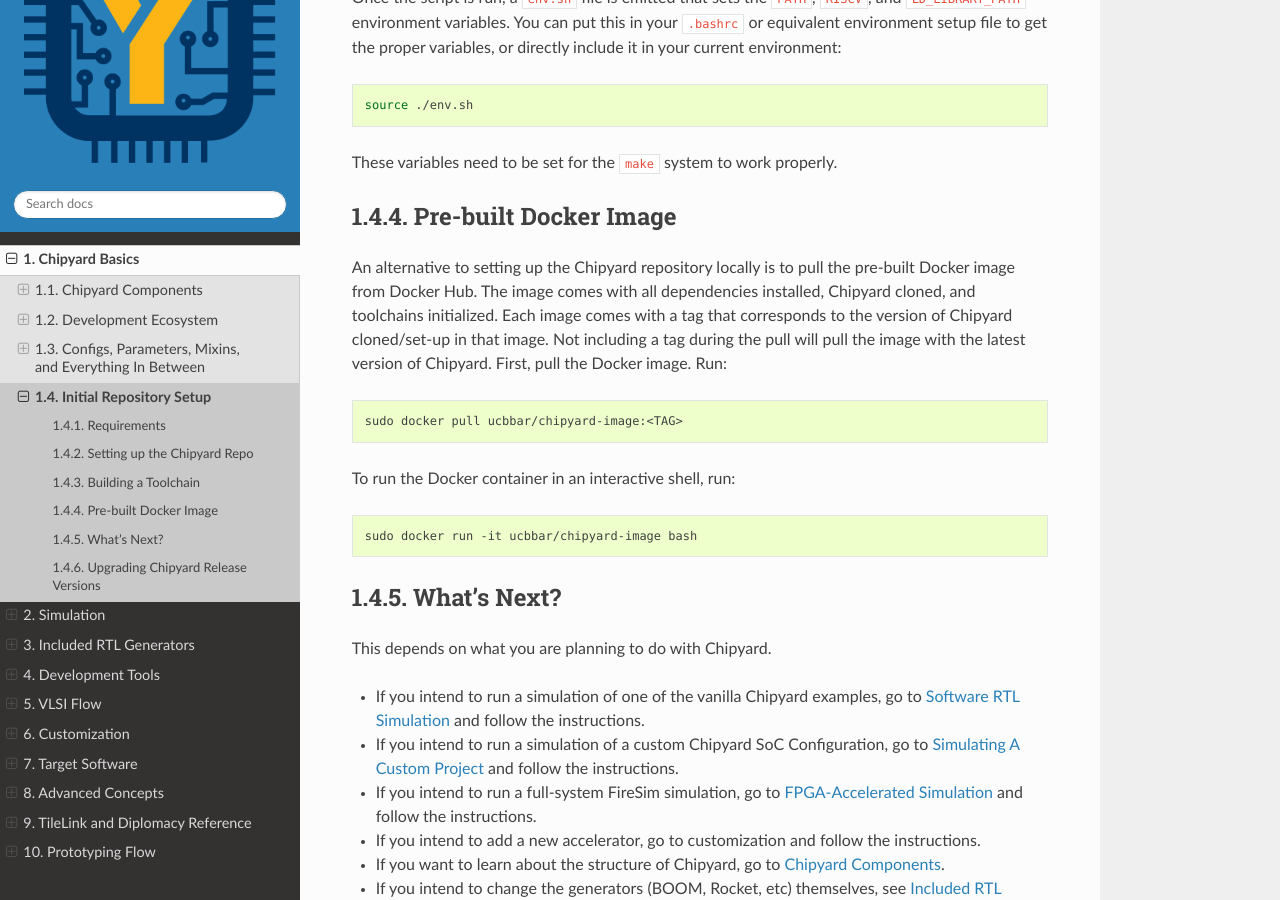
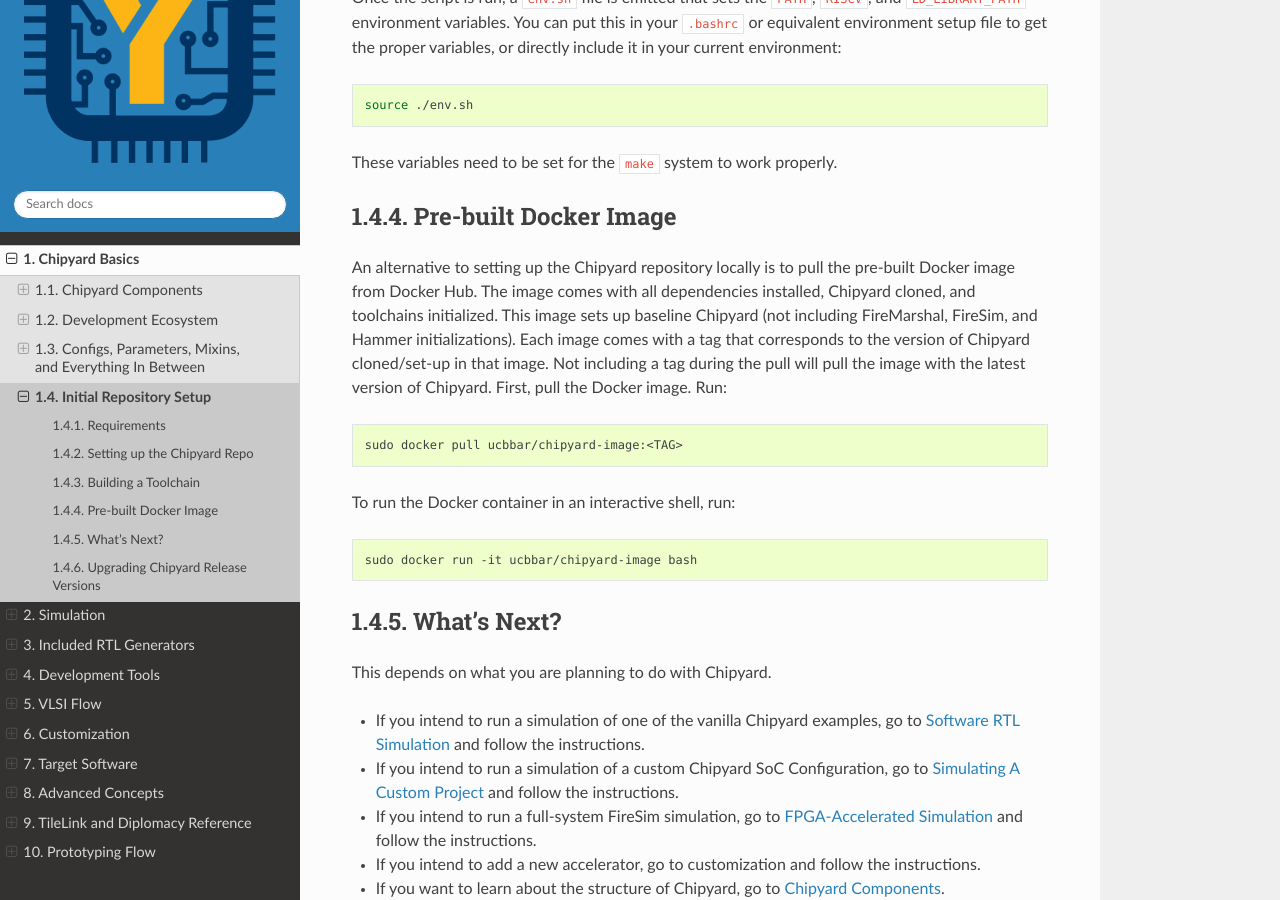
Before and after one commit to ucb-bar/chipyard, a Sphinx documentation site: the page built from docs/Chipyard-Basics/Initial-Repo-Setup.rst, in a window 1280 px wide and 900 px high, scrolled down 1863 px. Built offline with Sphinx 7.4.7 and the Read the Docs theme 2.0.0, drawn with Linux system fonts in a browser that asks for light colours.

Commit message:
Added more details on which tools are initialized in the docker image

```diff
--- a/docs/Chipyard-Basics/Initial-Repo-Setup.rst
+++ b/docs/Chipyard-Basics/Initial-Repo-Setup.rst
@@ -69,7 +69,7 @@ These variables need to be set for the ``make`` system to work properly.
 Pre-built Docker Image
 -------------------------------------------
 
-An alternative to setting up the Chipyard repository locally is to pull the pre-built Docker image from Docker Hub. The image comes with all dependencies installed, Chipyard cloned, and toolchains initialized. Each image comes with a tag that corresponds to the version of Chipyard cloned/set-up in that image. Not including a tag during the pull will pull the image with the latest version of Chipyard.
+An alternative to setting up the Chipyard repository locally is to pull the pre-built Docker image from Docker Hub. The image comes with all dependencies installed, Chipyard cloned, and toolchains initialized. This image sets up baseline Chipyard (not including FireMarshal, FireSim, and Hammer initializations). Each image comes with a tag that corresponds to the version of Chipyard cloned/set-up in that image. Not including a tag during the pull will pull the image with the latest version of Chipyard.
 First, pull the Docker image. Run:
 
 .. code-block:: shell
```
